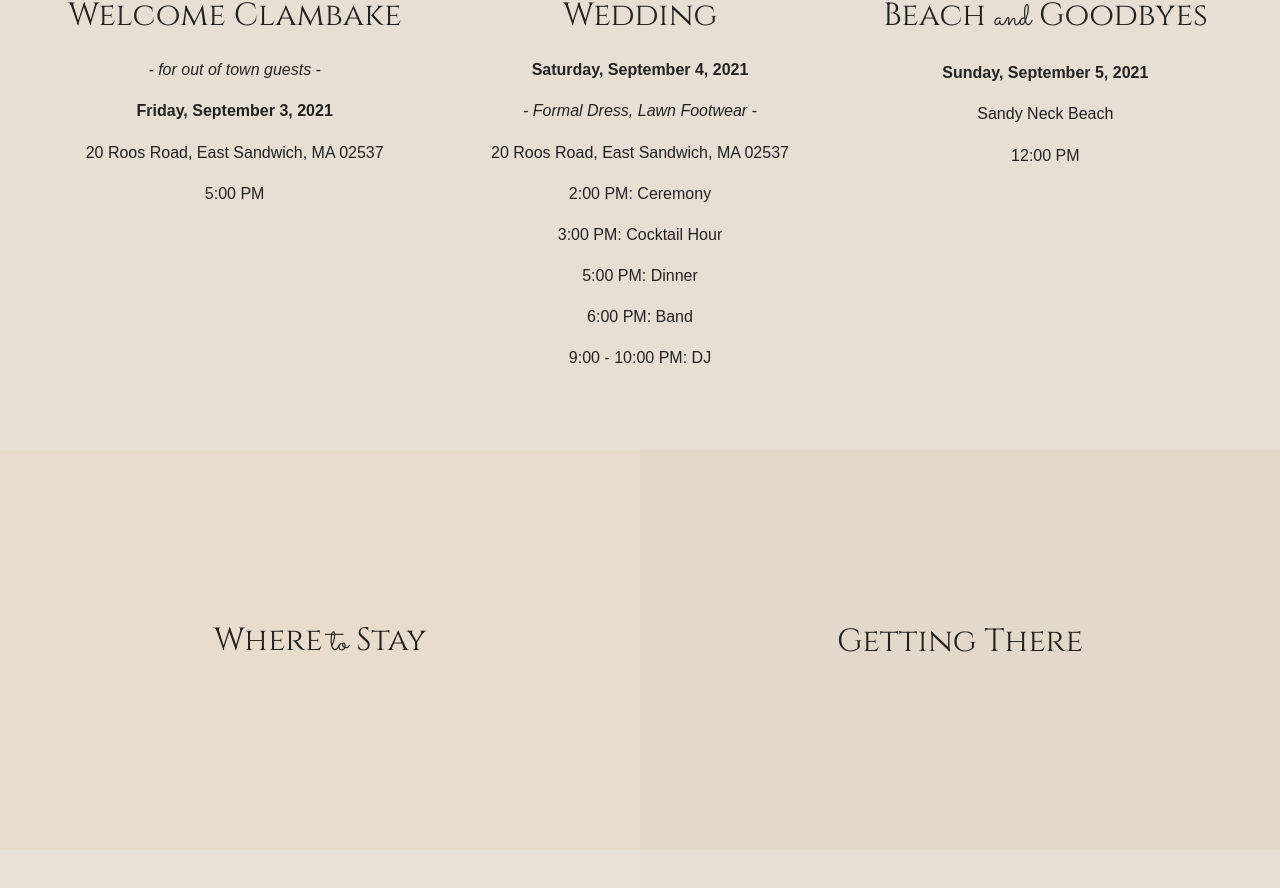
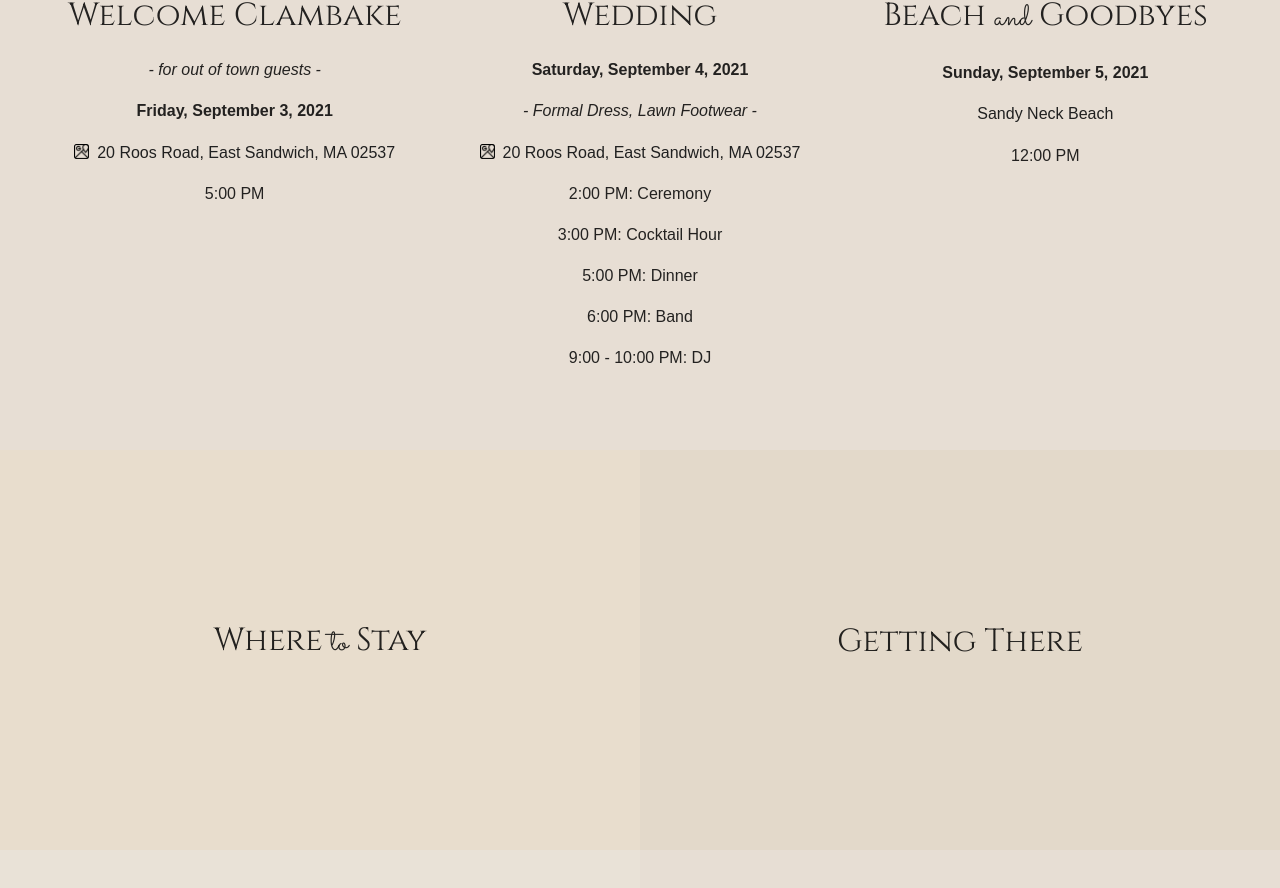
Before and after one commit to marybees/wedding, a React (Create React App) app: page / in a window 1280 px wide. Shown: the part 873-1761 px from the top of the page. Built offline with nearby package versions, Linux system fonts and the light colour scheme; what google-maps-react would draw is missing.

Commit message:
Add GoogleMap icon.

```diff
--- a/src/Directions.js
+++ b/src/Directions.js
@@ -1,8 +1,14 @@
 import React from 'react';
 import { Link } from "react-router-dom";
 import MapCard from './MapCard';
+import GoogleMap from './google-maps.png';
 
 function Directions() {
+
+    const GoogleMapIcon = () => (
+        <img src={GoogleMap} alt="Google Maps icon" length='15' width='15' style={{ margin: '0 .5rem .2rem 0'}}></img>
+    );
+
     return (
         <div style={{padding: '8rem 2rem 2rem 2rem'}}>
             <h1 className='pageTitle'>Getting There</h1>
@@ -11,7 +17,7 @@ function Directions() {
                 <div style={{ textAlign: 'center', paddingBottom: '2rem' }}>
                     <h3 style={{ fontSize: '2rem' }}>Directions</h3>
                     <h3 style={{ fontSize: '1.5rem' }}>To Venue</h3>
-                    <p>20 Roos Road, East Sandwich, MA 02537</p>
+                    <a href='https://www.google.com/maps/place/20+Roos+Rd,+Mashpee,+MA+02649/@41.7477327,-70.4565802,17z/data=!4m13!1m7!3m6!1s0x89e4cb21dd21f7b9:0x72a40c7a07b75002!2s20+Roos+Rd,+Mashpee,+MA+02649!3b1!8m2!3d41.7477327!4d-70.4543915!3m4!1s0x89e4cb21dd21f7b9:0x72a40c7a07b75002!8m2!3d41.7477327!4d-70.4543915' target='blank'><p><GoogleMapIcon />20 Roos Road, East Sandwich, MA 02537</p></a>
                     <p style={{ fontStyle: 'italic', fontSize: '.75rem' }}>*You may also see the town listed as Mashpee, 02649 on Google Maps.</p>
                     <h3 style={{ fontSize: '1.5rem' }}>To Cape Cod</h3>
                     <p><span className='bold'>By Car</span>: 1 hour from Boston, MA, 3.5 hours from Albany, NY & 4.5 hours from New York City.</p>
--- a/src/Home.js
+++ b/src/Home.js
@@ -1,8 +1,13 @@
 import { Link } from "react-router-dom";
 import { Row, Col } from 'antd';
 import House from './mary-and-will.JPEG';
+import GoogleMap from './google-maps.png';
 
 function App() {
+
+  const GoogleMapIcon = () => (
+    <img src={GoogleMap} alt="Google Maps icon" length='15' width='15' style={{ margin: '0 .5rem .2rem 0'}}></img>
+  );
 
   return (
     <div>
@@ -18,14 +23,14 @@ function App() {
         <h2>Welcome Clambake</h2>
           <p style={{ fontStyle: 'italic' }}>- for out of town guests -</p>
           <p className='date'>Friday, September 3, 2021</p>
-          <a href='https://www.google.com/maps/place/20+Roos+Rd,+Mashpee,+MA+02649/@41.7477327,-70.4565802,17z/data=!4m13!1m7!3m6!1s0x89e4cb21dd21f7b9:0x72a40c7a07b75002!2s20+Roos+Rd,+Mashpee,+MA+02649!3b1!8m2!3d41.7477327!4d-70.4543915!3m4!1s0x89e4cb21dd21f7b9:0x72a40c7a07b75002!8m2!3d41.7477327!4d-70.4543915' target='blank'><p>20 Roos Road, East Sandwich, MA 02537</p></a>
+          <a href='https://www.google.com/maps/place/20+Roos+Rd,+Mashpee,+MA+02649/@41.7477327,-70.4565802,17z/data=!4m13!1m7!3m6!1s0x89e4cb21dd21f7b9:0x72a40c7a07b75002!2s20+Roos+Rd,+Mashpee,+MA+02649!3b1!8m2!3d41.7477327!4d-70.4543915!3m4!1s0x89e4cb21dd21f7b9:0x72a40c7a07b75002!8m2!3d41.7477327!4d-70.4543915' target='blank'><p><GoogleMapIcon />20 Roos Road, East Sandwich, MA 02537</p></a>
           <p>5:00 PM</p>
         </Col>
         <Col className='eventDetails' sm={16} md={8}>
           <h2>Wedding</h2>
           <p className='date'>Saturday, September 4, 2021</p>
           <p style={{ fontStyle: 'italic' }}>- Formal Dress, Lawn Footwear -</p>
-          <a href='https://www.google.com/maps/place/20+Roos+Rd,+Mashpee,+MA+02649/@41.7477327,-70.4565802,17z/data=!4m13!1m7!3m6!1s0x89e4cb21dd21f7b9:0x72a40c7a07b75002!2s20+Roos+Rd,+Mashpee,+MA+02649!3b1!8m2!3d41.7477327!4d-70.4543915!3m4!1s0x89e4cb21dd21f7b9:0x72a40c7a07b75002!8m2!3d41.7477327!4d-70.4543915' target='blank'><p>20 Roos Road, East Sandwich, MA 02537</p></a>
+          <a href='https://www.google.com/maps/place/20+Roos+Rd,+Mashpee,+MA+02649/@41.7477327,-70.4565802,17z/data=!4m13!1m7!3m6!1s0x89e4cb21dd21f7b9:0x72a40c7a07b75002!2s20+Roos+Rd,+Mashpee,+MA+02649!3b1!8m2!3d41.7477327!4d-70.4543915!3m4!1s0x89e4cb21dd21f7b9:0x72a40c7a07b75002!8m2!3d41.7477327!4d-70.4543915' target='blank'><p><GoogleMapIcon />20 Roos Road, East Sandwich, MA 02537</p></a>
           <p>2:00 PM: Ceremony</p>
           <p>3:00 PM: Cocktail Hour</p>
           <p>5:00 PM: Dinner</p>
--- a/src/Memory.js
+++ b/src/Memory.js
@@ -1,5 +1,5 @@
 import React from 'react';
-import { Image, Row, Col, Button } from 'antd';
+import { Image, Row, Col } from 'antd';
 import { UploadOutlined } from '@ant-design/icons';
 import Scuba from './scuba-diving.JPG';
 
```
Also changed, not shown: src/google-maps.png (added).
